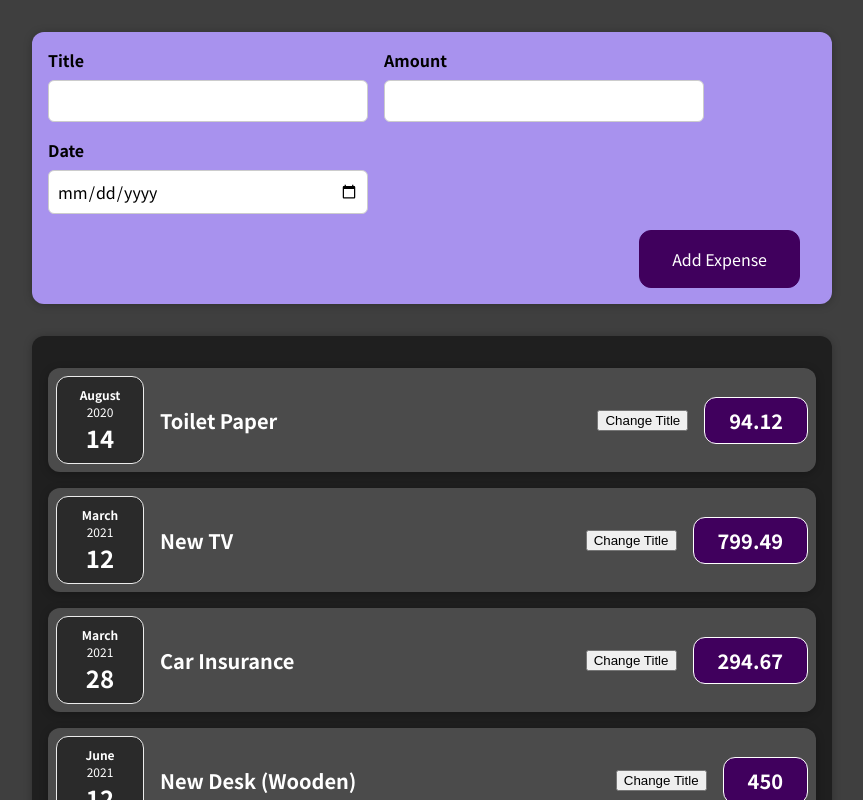
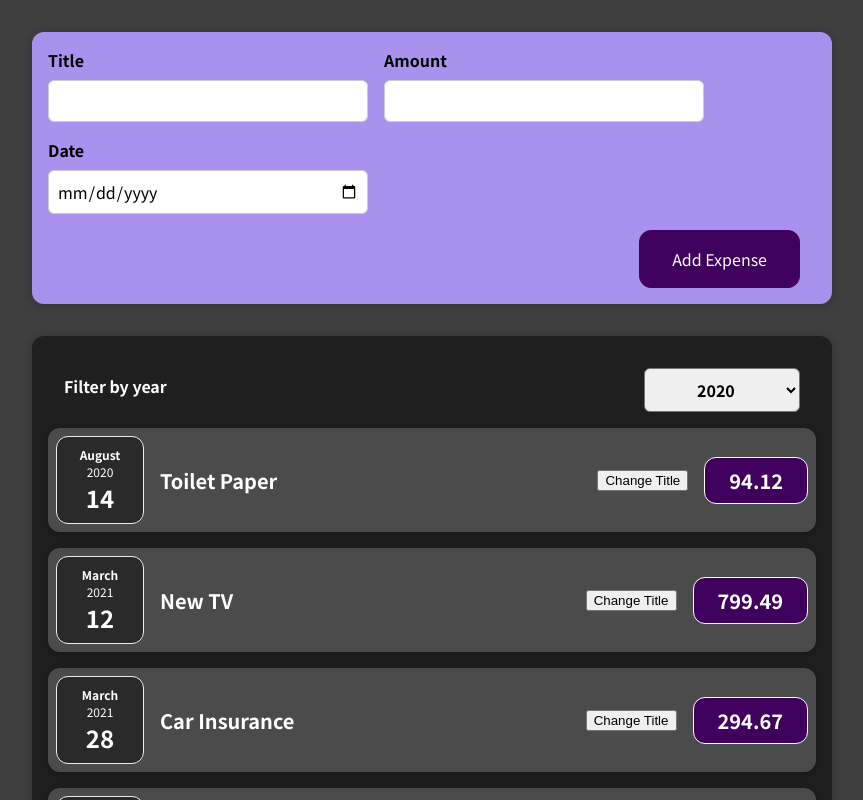
Before and after one commit to johndbigboi/Expense-Tracker, a React (Create React App) app in the folder react-expense-tracker/: page / in a window 1280 px wide. Shown: the top 800 px of the page, without its empty margins (208-1071 px from the left). Built offline with nearby package versions, Linux system fonts and the light colour scheme.

Commit message:
adding a function filterChangeHandler and selected for ExpensesFilter

```diff
--- a/react-expense-tracker/src/components/Expenses/Expenses.js
+++ b/react-expense-tracker/src/components/Expenses/Expenses.js
@@ -1,10 +1,23 @@
+import React, { useState } from 'react';
+
+import ExpensesFilter from './ExpensesFilter';
 import ExpenseItem from './ExpenseItem';
 import Card from '../UI/Card';
 import './Expenses.css';
 
 function Expenses(props) {
+  const [filteredYear, setfilteredYear] = useState('2020');
+
+  const filterChangeHandler = (selectedYear) => {
+    setfilteredYear(selectedYear);
+  };
+
   return (
     <Card className="expenses">
+      <ExpensesFilter
+        selected={filteredYear}
+        onChangFilter={filterChangeHandler}
+      />
       <ExpenseItem
         title={props.items[0].title}
         amount={props.items[0].amount}
```
